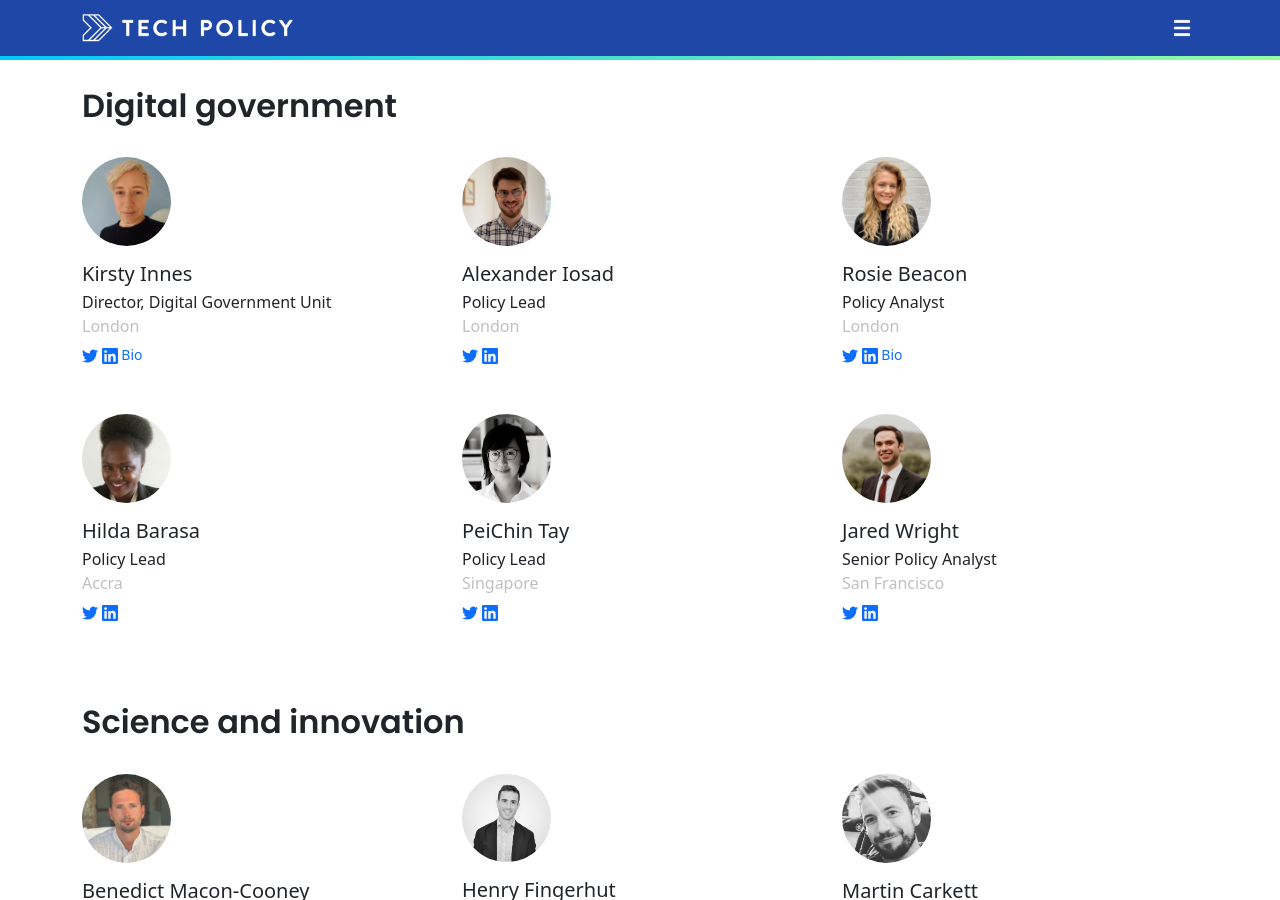
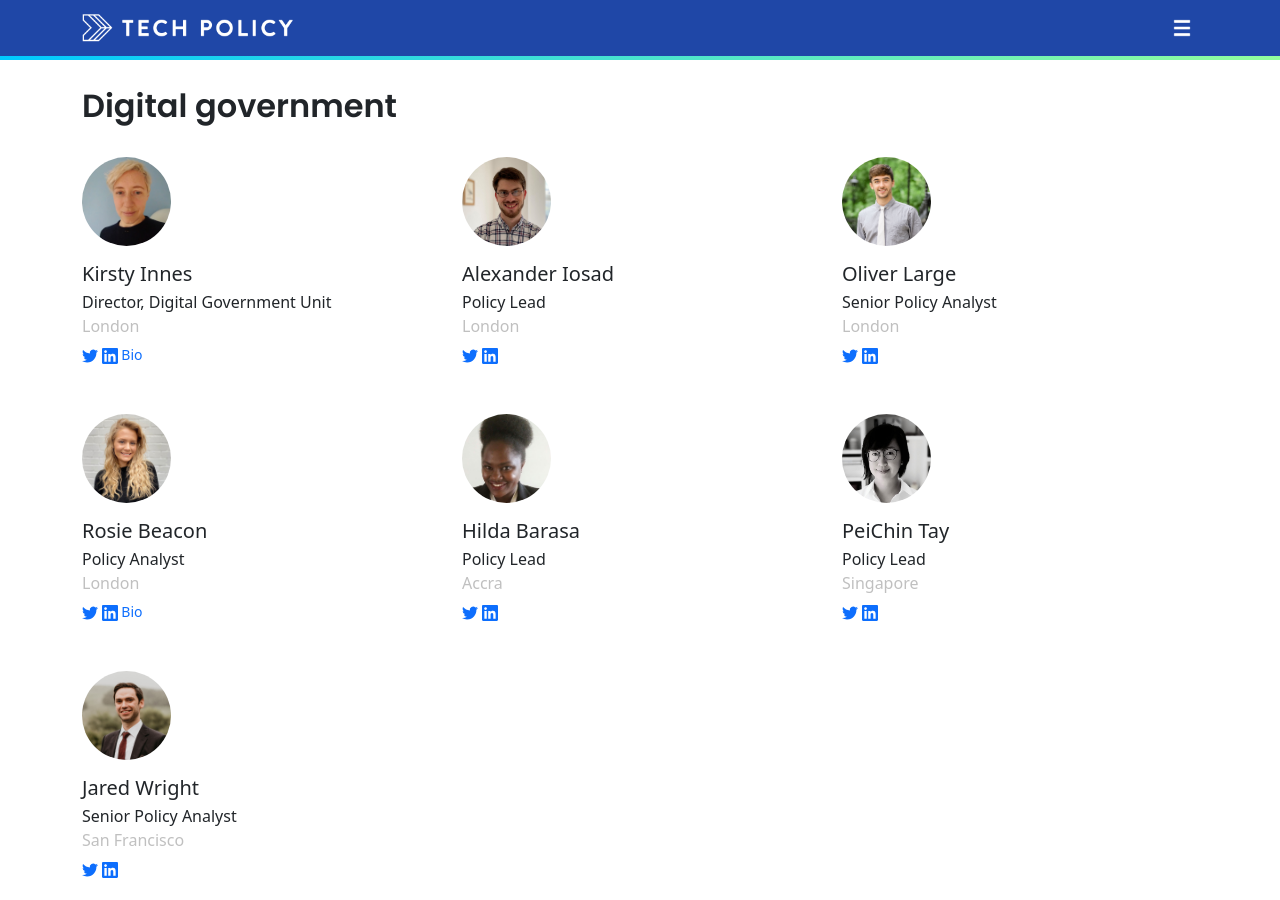
Before and after one commit to techpolicyio/techpolicyio.github.io, a Jekyll site: the page built from pages/people.md, in a window 1280 px wide and 900 px high, scrolled down 1321 px. Built offline with Jekyll 4.4.1, drawn with Linux system fonts in a browser that asks for light colours.

Commit message:
Update team.yml

```diff
--- a/_data/team.yml
+++ b/_data/team.yml
@@ -70,6 +70,14 @@
   tbi:
   tw: simplescholar
   li: aiosad
+- name: Oliver Large
+  title: Senior Policy Analyst
+  unit: dgu
+  geo: London
+  img: ollie.jpg
+  tbi:
+  tw: Olliel24
+  li: oliver-large-3711b3106
 - name: Rosie Beacon
   title: Policy Analyst
   unit: dgu
```
